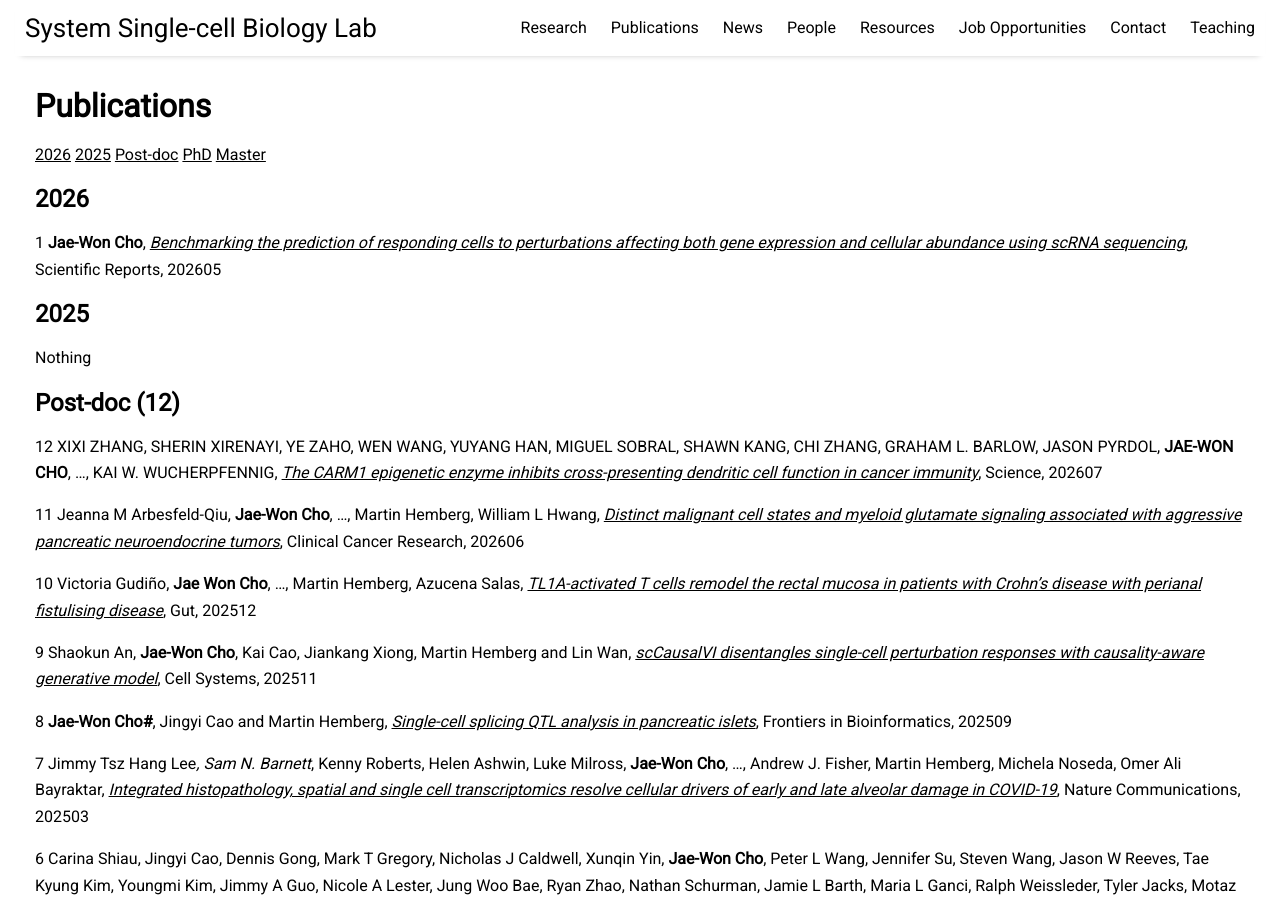
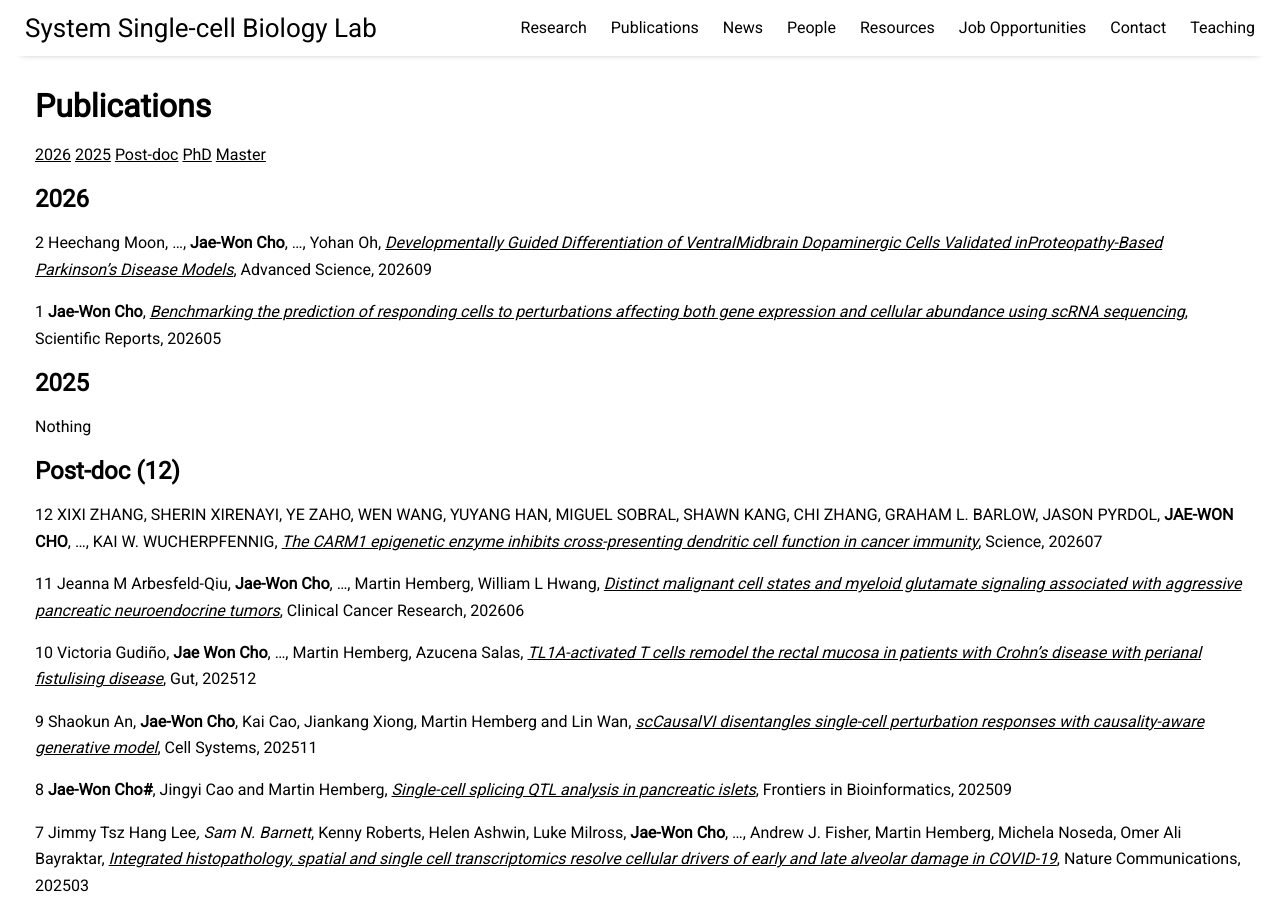
Before and after one commit to jaewon-cho/jaewon-cho.github.io, a Jekyll site: the page built from pages/publications.md, in a window 1280 px wide and 900 px high. Built offline with Jekyll 4.4.1, drawn with Linux system fonts in a browser that asks for light colours; nearby versions of some CDN libraries.

Commit message:
Update publications.md

```diff
--- a/pages/publications.md
+++ b/pages/publications.md
@@ -8,6 +8,8 @@ permalink: /publications
 [2026](#2026) [2025](#2025) [Post-doc](#Post-doc) [PhD](#PhD) [Master](#Master)
 
 ## <a id="2026"></a>2026
+2 Heechang Moon, …, **Jae-Won Cho**, …, Yohan Oh, [*Developmentally Guided Differentiation of VentralMidbrain Dopaminergic Cells Validated inProteopathy-Based Parkinson’s Disease Models*](https://doi.org/10.1002/advs.78007), Advanced Science, 202609
+
 1 **Jae-Won Cho**, [*Benchmarking the prediction of responding cells to perturbations affecting both gene expression and cellular abundance using scRNA sequencing*](https://doi.org/10.1038/s41598-026-54526-9), Scientific Reports, 202605
 
 ## <a id="2025"></a>2025
```
